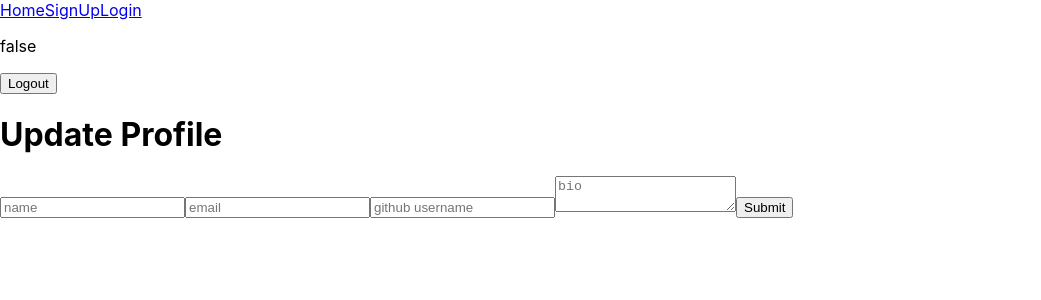
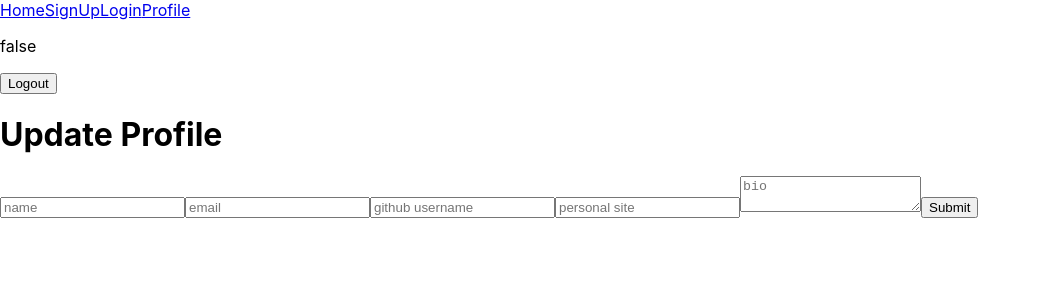
Before and after one commit to naaltunian/wyn-search, a React (Create React App) app in the folder client/: page /profile in a window 1280 px wide. Shown: the top 300 px of the page, without its empty margins (0-1041 px from the left). Built offline with nearby package versions, Linux system fonts and the light colour scheme; no server answers.

Commit message:
Add personal site to profile

```diff
--- a/client/src/Components/Navbar.js
+++ b/client/src/Components/Navbar.js
@@ -17,6 +17,7 @@ const Navbar = ({ isAuth, client }) => {
             <Link to="/">Home</Link>
             <Link to="/signup">SignUp</Link>
             <Link to="/login">Login</Link>
+            <Link to="/profile">Profile</Link>
             <p>{String(isAuth)}</p>
             <button onClick={logout}>Logout</button>
         </>
--- a/client/src/Components/Profile/Profile.js
+++ b/client/src/Components/Profile/Profile.js
@@ -9,6 +9,7 @@ const Profile = () => {
         name: "",
         email: "",
         githubUsername: "",
+        personalSite: "",
         bio: ""
     }
 
@@ -20,9 +21,10 @@ const Profile = () => {
     useEffect(_ => {
         let currentUser;
         let _id;
+        // if (!currentUser) history.push("/");
         if (data) currentUser = data.getCurrentUser;
         if (data) _id = data.getCurrentUser._id;
-        data && setUser({ ...user, name: currentUser.name, email: currentUser.email, githubUsername: currentUser.githubUsername, bio: currentUser.bio });
+        data && setUser({ ...user, name: currentUser.name, email: currentUser.email, githubUsername: currentUser.githubUsername, bio: currentUser.bio, personalSite: currentUser.personalSite });
         data && setId(_id);
       }, [data]);
 
@@ -45,6 +47,7 @@ const Profile = () => {
                 <input type="text" name="name" value={user.name} placeholder="name" onChange={handleInputChange("name")} />
                 <input type="text" name="email" value={user.email} placeholder="email" onChange={handleInputChange("email")} />
                 <input type="text" name="githubUsername" value={user.githubUsername} placeholder="github username" onChange={handleInputChange("githubUsername")} />
+                <input type="text" name="personalSite" value={user.personalSite} placeholder="personal site" onChange={handleInputChange("personalSite")} />
                 <textarea  name="bio" value={user.bio} placeholder="bio" onChange={handleInputChange("bio")} />
                 <input type="submit" value="Submit" />
             </form>
```
Also changed, not shown: 1 other file (tests, documents, lock files or other folders).
